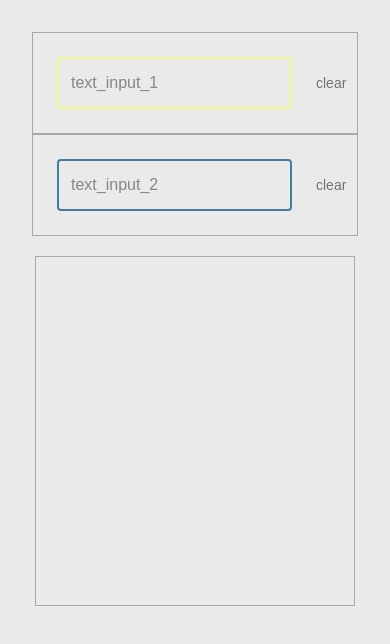
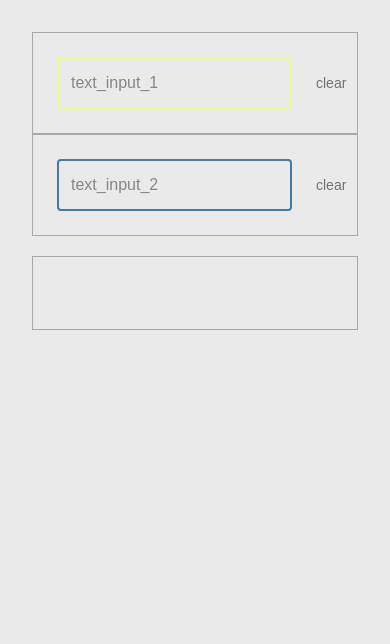
Before and after one commit to simonweigold/semantic-closeness-visualizer, a Vue app in the folder interface/: page / in a window 390 px wide. Shown: the top 644 px of the page. Built offline with nearby package versions, Linux system fonts and the light colour scheme; a web font is replaced by a local one.

Commit message:
Simplify css for VectorVisualizer

```diff
--- a/interface/src/components/VectorVisualizer.vue
+++ b/interface/src/components/VectorVisualizer.vue
@@ -1,77 +1,70 @@
 <template>
-  <div class="vector-visualizer-container">
-    <div class="vector-visualizer bg-[var(--color-background)] mt-5 border border-[var(--color-light-grey)]">
-      <div class="visualizer-content">
-        <!-- Header section
-        <div class="header-section px-6 py-3">
-          <h3 class="text-[var(--color-text)] text-lg font-[var(--font-display)]">semantic_closeness</h3>
-        </div>-->
-
+  <div class="flex justify-center w-full px-0">
+    <div class="w-full max-w-[auto] bg-[var(--color-background)] mt-5 border border-[var(--color-light-grey)]">
+      <div class="flex flex-col h-[auto]">
         <!-- Main visualization area -->
-        <div class="visualization-area p-6">
+        <div class="flex-1 p-4 min-h-0">
           <div class="w-full h-full overflow-auto">
-            <div class="main-content-grid">
+            <div class="grid grid-cols-2 gap-4 h-full max-md:grid-cols-1 max-md:gap-4">
               <!-- First Column: Input texts and correlation -->
-              <div class="input-column">
-                <div class="input-texts-section">
-                  <div v-if="hasInput1" class="input-text-item">
-                    <div class="legend-line accent1-line"></div>
-                    <h4 class="input-label text-[var(--color-text)] text-sm font-[var(--font-display)]">
+              <div class="w-[200px] flex flex-col gap-6 p-4 max-md:p-3">
+                <div class="flex flex-col gap-4 max-sm:gap-3">
+                  <div v-if="hasInput1" class="grid grid-cols-[auto_1fr] items-center gap-2">
+                    <div class="w-[14px] h-[2px] bg-[var(--color-text)]"></div>
+                    <h4 class="text-[var(--color-text)] text-sm font-[var(--font-display)] max-sm:text-xs">
                       input_1: "{{ getInputText('input1') }}"
                     </h4>
                   </div>
 
-                  <div v-if="hasInput2" class="input-text-item">
-                    <div class="legend-line accent2-line"></div>
-                    <h4 class="input-label text-[var(--color-text)] text-sm font-[var(--font-display)]">
+                  <div v-if="hasInput2" class="grid grid-cols-[auto_1fr] items-center gap-2">
+                    <div class="w-[14px] h-[2px] bg-[var(--color-accent2)]"></div>
+                    <h4 class="text-[var(--color-text)] text-sm font-[var(--font-display)] max-sm:text-xs">
                       input_2: "{{ getInputText('input2') }}"
                     </h4>
                   </div>
                 </div>
 
                 <!-- Correlation Section -->
-                <div v-if="hasInput1 && hasInput2" class="correlation-section">
-                  <h4 class="correlation-label text-[var(--color-text)] text-sm font-[var(--font-display)]">
+                <div v-if="hasInput1 && hasInput2" class="flex flex-col gap-3 max-sm:gap-2">
+                  <h4 class="text-[var(--color-text)] text-sm font-[var(--font-display)] max-sm:text-xs">
                     correlation: {{ calculateCorrelation.toFixed(3) }}
                   </h4>
-                  <div class="correlation-display">
-                    <div class="correlation-bar">
-                      <div
-                        class="correlation-fill"
-                        :style="{ width: `${Math.abs(calculateCorrelation) * 100}%` }"
-                      ></div>
-                    </div>
+                  <div class="w-[150px] h-[6px] bg-black/10 rounded overflow-hidden">
+                    <div
+                      class="h-full bg-[var(--color-accent3)] transition-[width] duration-300"
+                      :style="{ width: `${Math.abs(calculateCorrelation) * 100}%` }"
+                    ></div>
                   </div>
                 </div>
               </div>
 
               <!-- Second Column: Vector visualizations -->
-              <div class="visualization-column">
-                <div class="vectors-container">
+              <div class="flex flex-col">
+                <div class="flex flex-col h-full">
                   <!-- Stacked Vector Visualization -->
-                  <div v-if="hasInput1 || hasInput2" class="stacked-vector-section">
-                    <div class="matrix-container">
+                  <div v-if="hasInput1 || hasInput2" class="flex flex-col items-center">
+                    <div class="flex flex-col gap-px">
                       <div
                         v-for="(row, rowIndex) in matrix1"
                         :key="`stacked-${rowIndex}`"
-                        class="matrix-row"
+                        class="flex gap-px"
                       >
                         <div
                           v-for="(value, colIndex) in row"
                           :key="`stacked-${rowIndex}-${colIndex}`"
-                          class="matrix-cell stacked-cell"
+                          class="w-4 h-4 flex items-center justify-center transition-transform duration-200 hover:scale-[2] hover:z-10 hover:relative hover:text-[10px] hover:border hover:border-[var(--color-light-grey)] relative"
                           :title="`Position [${rowIndex},${colIndex}] | Vector 1: ${value} (${getRotationDegrees(value)}°) | Vector 2: ${matrix2[rowIndex] && matrix2[rowIndex][colIndex] !== undefined ? matrix2[rowIndex][colIndex] + ' (' + getRotationDegrees(matrix2[rowIndex][colIndex]) + '°)' : 'N/A'}`"
                         >
                           <!-- Vector 1 line (bottom layer) -->
                           <div
                             v-if="hasInput1"
-                            class="vector-line accent1-line stacked-line-bottom"
+                            class="vector-line-bottom"
                             :style="{ transform: `rotate(${getRotationDegrees(value)}deg)` }"
                           ></div>
                           <!-- Vector 2 line (top layer) -->
                           <div
                             v-if="hasInput2 && matrix2[rowIndex] && matrix2[rowIndex][colIndex] !== undefined"
-                            class="vector-line accent2-line stacked-line-top"
+                            class="vector-line-top"
                             :style="{ transform: `rotate(${getRotationDegrees(matrix2[rowIndex][colIndex])}deg)` }"
                           ></div>
                         </div>
@@ -140,307 +133,33 @@ const getRotationDegrees = (value: number): number => {
 </script>
 
 <style scoped>
-.vector-visualizer-container {
-  /* Center the component horizontally */
-  display: flex;
-  justify-content: center;
-  width: 100%;
-  padding: 0 1rem; /* Add some padding to prevent touching screen edges */
-}
-
-.vector-visualizer {
-  /* Responsive dimensions that never exceed screen size */
-  width: 100%;
-  max-width: 1400px;
-  height: 350px;
-  min-width: 320px; /* Minimum width for mobile */
-
-  /* Maintain aspect ratio on very small screens */
-  min-height: 200px;
-}
-
-.visualizer-content {
-  width: 100%;
-  height: 100%;
-  display: flex;
-  flex-direction: column;
-}
-
-.header-section {
-  flex-shrink: 0;
-  height: 60px;
-  display: flex;
-  align-items: center;
-  justify-content: center;
-}
-
-.visualization-area {
-  flex: 1;
-  min-height: 0; /* Allow flex item to shrink */
-}
-
-.vectors-container {
-  display: flex;
-  flex-direction: column;
-  gap: 1.5rem;
-  height: 100%;
-}
-
-.main-content-grid {
-  display: grid;
-  grid-template-columns: 1fr 1fr;
-  gap: 2rem;
-  height: 100%;
-}
-
-.input-column {
-  display: flex;
-  flex-direction: column;
-  gap: 1.5rem;
-  padding: 1rem;
-}
-
-.input-text-item {
-  display: grid;
-  grid-template-columns: auto 1fr;
-  align-items: center;
-  gap: 0.5rem;
-}
-
-.visualization-column {
-  display: flex;
-  flex-direction: column;
-  gap: 1rem;
-}
-
-.correlation-bar {
-  height: 6px;
-  background: rgba(0, 0, 0, 0.1);
-  border-radius: 4px;
-  overflow: hidden;
-}
-
-.correlation-fill {
-  height: 100%;
-  background: var(--color-accent3);
-  transition: width 0.3s ease;
-}
-
-.vector-section {
-  display: flex;
-  flex-direction: column;
-  align-items: center;
-  gap: 0.75rem;
-}
-
-.stacked-vector-section {
-  display: flex;
-  flex-direction: column;
-  align-items: center;
-  gap: 0.75rem;
-}
-
-.stacked-legend {
-  display: flex;
-  gap: 1.5rem;
-  margin-bottom: 0.5rem;
-  font-size: 12px;
-}
-
-.legend-item {
-  display: flex;
-  align-items: center;
-  gap: 0.5rem;
-}
-
-.legend-line {
-  width: 14px;
-  height: 2px;
-}
-
-.legend-line-semi {
-  opacity: 0.8;
-}
-
-.legend-text {
-  color: var(--color-text);
-  font-family: var(--font-display);
-}
-
-.stacked-cell {
-  position: relative;
-}
-
-.stacked-line-bottom {
+/* Essential vector line positioning - cannot be replicated with Tailwind */
+.vector-line-bottom {
   position: absolute;
   top: 50%;
   left: 50%;
-  transform-origin: center;
-  z-index: 1;
-}
-
-.stacked-line-top {
-  position: absolute;
-  top: 50%;
-  left: 50%;
-  transform-origin: center;
-  z-index: 2;
-  opacity: 0.8;
-}
-
-.vector-title {
-  font-size: 14px;
-  font-weight: 600;
-  text-align: center;
-  margin: 0;
-}
-
-.placeholder-section {
-  display: flex;
-  align-items: center;
-  justify-content: center;
-  height: 100%;
-}
-
-.matrix-container {
-  display: flex;
-  flex-direction: column;
-  gap: 1px;
-  width: fit-content;
-  margin: 0 auto;
-}
-
-.matrix-row {
-  display: flex;
-  gap: 1px;
-}
-
-.matrix-cell {
-  width: 16px;
-  height: 16px;
-  display: flex;
-  align-items: center;
-  justify-content: center;
-  font-size: 8px;
-  font-weight: 500;
-  color: var(--color-text);
-  font-family: var(--font-display);
-  transition: transform 0.2s ease;
-}
-
-.matrix-cell:hover {
-  transform: scale(2);
-  z-index: 10;
-  position: relative;
-  font-size: 10px;
-  border: 0.25px solid var(--color-light-grey);
-}
-
-/* Responsive breakpoints */
-@media (max-width: 1440px) {
-  .vector-visualizer-container {
-    padding: 0 0.5rem;
-  }
-}
-
-@media (max-width: 768px) {
-  .vector-visualizer {
-    height: 300px; /* Taller height for mobile to accommodate stacked layout */
-  }
-
-  .main-content-grid {
-    grid-template-columns: 1fr;
-    gap: 1rem;
-  }
-
-  .input-column {
-    padding: 0.75rem;
-  }
-
-  .header-section {
-    height: 50px;
-    padding: 0 1rem;
-  }
-
-  .visualization-area {
-    padding: 1rem;
-  }
-}
-
-@media (max-width: 480px) {
-  .vector-visualizer {
-    height: 350px; /* Even taller on very small screens for better content fit */
-  }
-
-  .input-texts-section {
-    gap: 0.75rem;
-  }
-
-  .input-text-display {
-    padding: 0.5rem;
-    font-size: 12px;
-    max-height: 80px;
-  }
-
-  .correlation-section {
-    padding: 0.75rem;
-  }
-
-  .input-label, .vector-title {
-    font-size: 11px;
-  }
-
-  .correlation-label {
-    font-size: 13px;
-  }
-
-  .correlation-value {
-    font-size: 18px;
-  }
-
-  .visualization-area {
-    padding: 0.75rem;
-  }
-}
-
-/* Vector line styles */
-.vector-line {
   width: 10px;
   height: 2px;
-  transform-origin: center;
-  transition: transform 0.3s ease;
-}
-
-.stacked-line-bottom {
-  position: absolute;
-  top: 50%;
-  left: 50%;
+  background-color: var(--color-text);
   transform-origin: center;
   z-index: 1;
   margin-left: -5px;
   margin-top: -1px;
+  transition: transform 0.3s ease;
 }
 
-.stacked-line-top {
+.vector-line-top {
   position: absolute;
   top: 50%;
   left: 50%;
+  width: 10px;
+  height: 2px;
+  background-color: var(--color-accent2);
   transform-origin: center;
   z-index: 2;
   opacity: 0.8;
   margin-left: -5px;
   margin-top: -1px;
-}
-
-.accent1-line {
-  background-color: var(--color-text);
-}
-
-.accent2-line {
-  background-color: var(--color-accent2);
-}
-
-.accent3-line {
-  background-color: var(--color-accent3);
+  transition: transform 0.3s ease;
 }
 </style>
```
